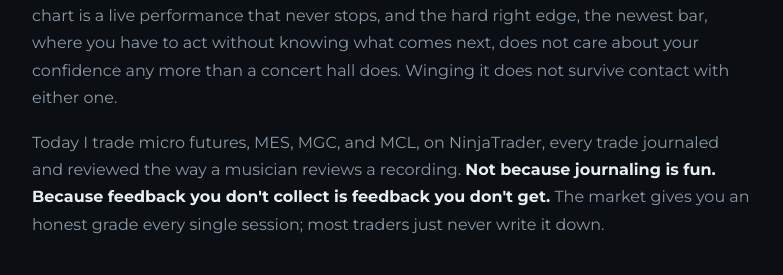
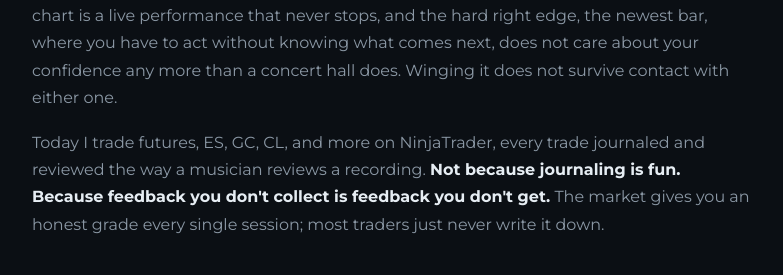
Before and after one commit to jwniehoff/ftr-about, a plain HTML site: page index.html in a window 1280 px wide. Shown: the part 1426-1701 px from the top of the page, without its empty margins (72-855 px from the left). Drawn offline with Linux system fonts and the light colour scheme.

Commit message:
Update index.html

```diff
--- a/index.html
+++ b/index.html
@@ -261,7 +261,7 @@
     <p class="eyebrow">Movement II &middot; The chart</p>
     <h2>Then I met a stage with no rehearsal.</h2>
     <p>Futures trading looked, from the outside, like a completely different world. It isn't. The chart is a live performance that never stops, and the hard right edge, the newest bar, where you have to act without knowing what comes next, does not care about your confidence any more than a concert hall does. Winging it does not survive contact with either one.</p>
-    <p>Today I trade micro futures, MES, MGC, and MCL, on NinjaTrader, every trade journaled and reviewed the way a musician reviews a recording. <strong>Not because journaling is fun. Because feedback you don't collect is feedback you don't get.</strong> The market gives you an honest grade every single session; most traders just never write it down.</p>
+    <p>Today I trade futures, ES, GC, CL, and more on NinjaTrader, every trade journaled and reviewed the way a musician reviews a recording. <strong>Not because journaling is fun. Because feedback you don't collect is feedback you don't get.</strong> The market gives you an honest grade every single session; most traders just never write it down.</p>
     <figure class="strip">
       <img src="jason-trading-wide.jpg" alt="Jason Niehoff at his trading desk with NinjaTrader charts across four monitors">
       <figcaption>The other stage. No rehearsal here either.</figcaption>
```
